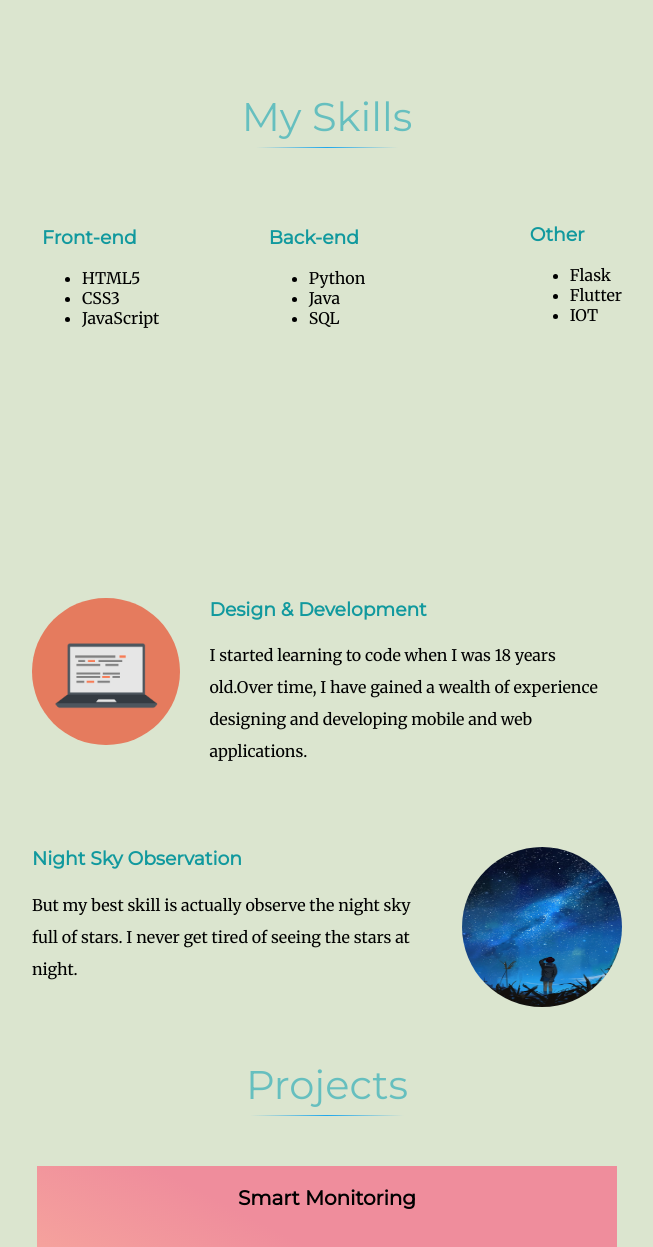
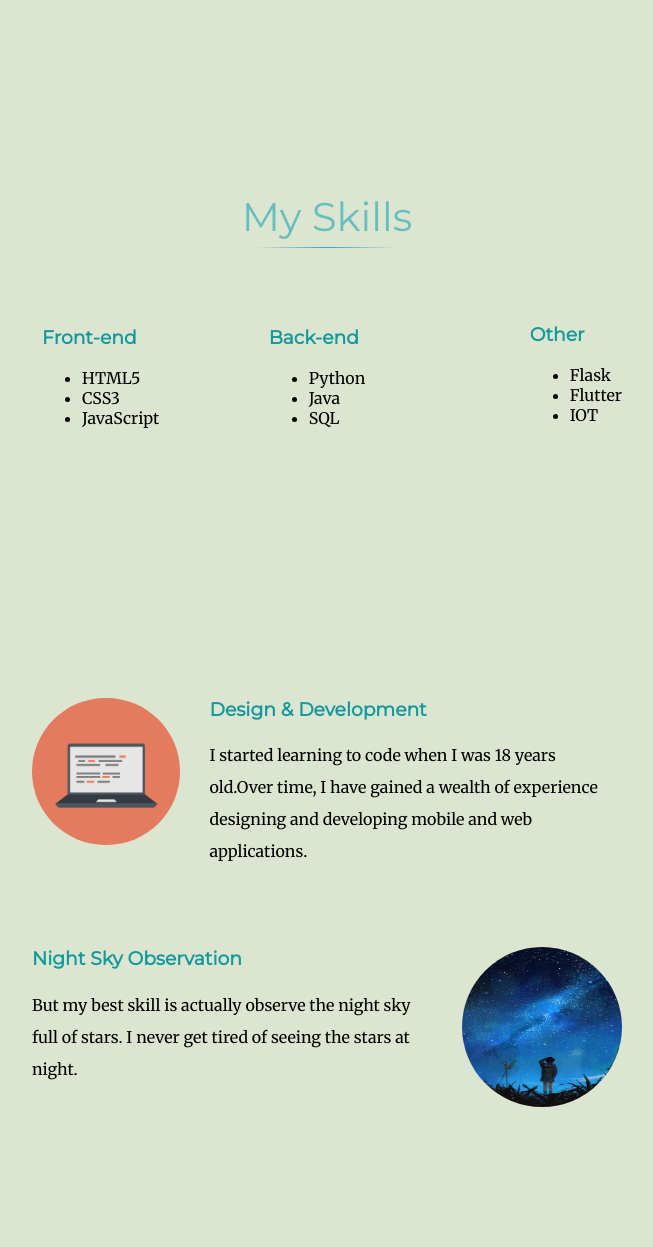
Before and after one commit to monilyf/monilyf.github.io, a plain HTML site: page index.html in a window 1280 px wide. Shown: the part 751-1998 px from the top of the page, without its empty margins (313-966 px from the left). Drawn offline with Linux system fonts and the light colour scheme.

Commit message:
my portfolio

```diff
--- a/css/styles.css
+++ b/css/styles.css
@@ -215,11 +215,16 @@ nav ul li:not(:first-child) {
 }
 
 h2{
+    /* padding-top: 100px; */
     font-family: 'Montserrat', sans-serif;
     font-size: 2.5rem; /* 40px--> (100*40)/16 = 250% = 2.5rem  */
     color: #66BFBF;
     font-weight: normal;
     line-height: 1;
+}
+
+.heading{
+  padding-top: 100px;
 }
 
 h3{
--- a/index.html
+++ b/index.html
@@ -50,7 +50,7 @@
     </section>
     <section class="middle-container">
         <div id="skills">
-            <h2>My Skills<hr class=head-line></hr></h2>
+            <h2 class="heading">My Skills<hr class=head-line></hr></h2>
 
             <div class="skill-row">
                 <div class="row">
@@ -102,7 +102,7 @@
 
     <section class="projects">
         <div id="projects">
-            <h2>Projects<hr class=head-line></hr></h2>
+            <h2 class="heading">Projects<hr class=head-line></hr></h2>
             <div class="skill-row">
                 <div class="card">
                     <div class="head">Smart Monitoring</div>
@@ -123,13 +123,13 @@
                       >
                     </div>  -->
                 </div>
-                <div class="card">
+                <!-- <div class="card">
                     <div class="head">A Minimal URL</div>
                     <p class="content">
                         A minimal url shortner web application which helps users to short the links.
                         It will also helps users to keep track of click count!
                     </p>
-                    <!-- <div class="links">
+                     <div class="links">
                       <a
                         target="_blank"
                         href="https://github.com/saurabhshalu/COVID-19"
@@ -137,8 +137,8 @@
                         rel="noopener"
                         >View code</a
                       >
-                    </div>   -->
-                </div>
+                    </div>
+                </div> -->
                 <div class="card">
                     <div class="head">GECM Library</div>
                     <p class="content">
```
